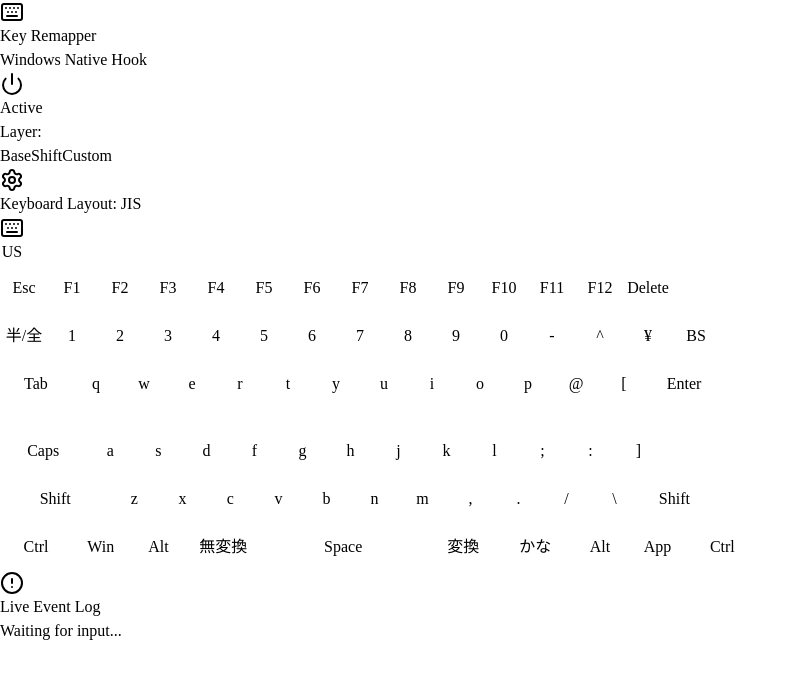
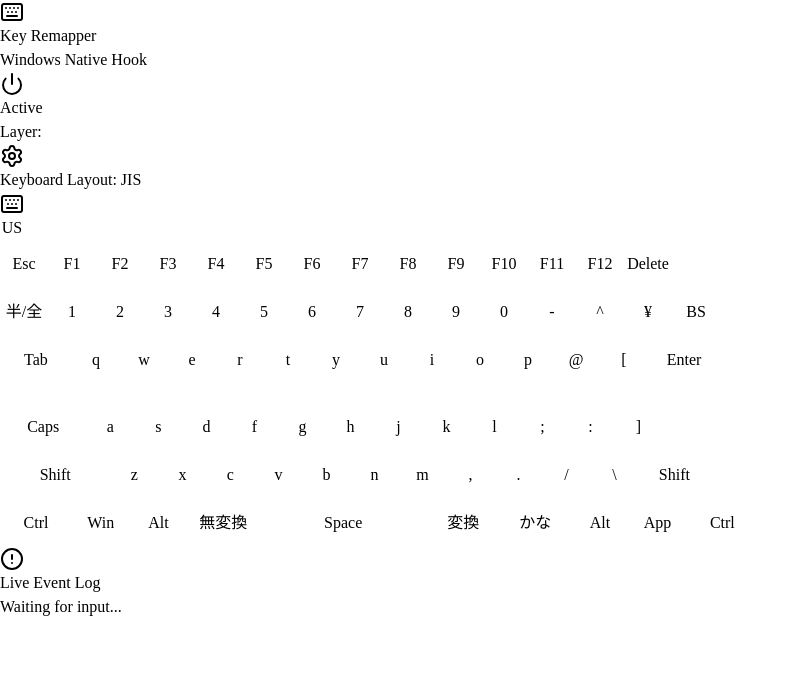
Before and after one commit to yossuli/my-key-remapper, a React (Vite) app in the folder src/renderer/: page / in a window 1280 px wide. Shown: the top 678 px of the page, without its empty margins (0-797 px from the left). Built offline with nearby package versions, Linux system fonts and the light colour scheme.

Commit message:
一旦動いてはいる

```diff
--- a/src/renderer/src/App.tsx
+++ b/src/renderer/src/App.tsx
@@ -8,7 +8,8 @@ import type {
 import { KeyEditorModal } from "./components/keyEditorModal";
 import { SimpleKeyboard } from "./components/simpleKeyboard";
 import { KEYBOARD_LAYOUT, SWITCH_LAYOUT_RULE } from "./constants";
-import type { LayerType, LayoutType } from "./types";
+import type { LayoutType } from "./types";
+import { applyIf } from "./utils/appryIf";
 
 interface LogEntry {
   id: string;
@@ -40,10 +41,10 @@ export default function App() {
   const [layers, setLayers] = useState<Layer[]>([]);
   const [editingKey, setEditingKey] = useState<number | null>(null);
   const [layout, setLayout] = useState<LayoutType>("JIS");
-  const [layerId, setLayerId] = useState<LayerType>("base");
+  const [layerId, setLayerId] = useState<Layer["id"]>("base");
 
   const keyboardLayout = useMemo(
-    () => KEYBOARD_LAYOUT[layerId][layout],
+    () => KEYBOARD_LAYOUT[layerId === "base" ? "base" : "custom"][layout],
     [layerId, layout]
   );
 
@@ -88,24 +89,20 @@ export default function App() {
     ipc?.send("add-mapping", { layerId, from, binding: { trigger, action } });
     // 楽観的更新（UIを先行更新）
     setLayers((prev) =>
-      prev.map((l) => {
-        if (l.name !== layerId) {
-          return l;
-        }
-        return {
+      prev.map(
+        applyIf(
+          (l) => l.name !== layerId,
+          (l) => ({
             ...l,
             bindings: {
               ...l.bindings,
-            [from]: [
-              {
-                type: "key",
-                trigger,
-                action,
+              [from]: l.bindings[from].filter(
+                ({ action: a }) => a.type !== action.type
+              ),
             },
-            ],
-          },
-        };
           })
+        )
+      )
     );
   };
 
@@ -113,18 +110,20 @@ export default function App() {
     const ipc = window.electron?.ipcRenderer;
     ipc?.send("remove-binding", { layerId, from, trigger });
     setLayers((prev) =>
-      prev.map((l) => {
-        if (l.id !== layerId) {
-          return l;
-        }
-        const existingBindings = l.bindings[from] || [];
-        const filtered = existingBindings.filter((b) => b.trigger !== trigger);
+      prev.map(
+        applyIf(
+          (l) => l.id !== layerId,
+          (l) => {
+            const filtered =
+              l.bindings[from]?.filter((b) => b.trigger !== trigger) ?? [];
             if (filtered.length === 0) {
               const { [from]: _, ...newBindings } = l.bindings;
               return { ...l, bindings: newBindings };
             }
             return { ...l, bindings: { ...l.bindings, [from]: filtered } };
-      })
+          }
+        )
+      )
     );
   };
 
@@ -161,18 +160,18 @@ export default function App() {
           <div className="flex items-center gap-2">
             <span className="text-muted-foreground text-sm">Layer:</span>
             <div className="flex gap-1 rounded-lg border bg-muted/30 p-1">
-              {(["base", "shift", "custom"] as const).map((l) => (
+              {layers.map(({ name }) => (
                 <button
                   className={`rounded-md px-3 py-1.5 font-medium text-sm transition-colors ${
-                    layerId === l
+                    layerId === name
                       ? "bg-primary text-primary-foreground shadow-sm"
                       : "text-muted-foreground hover:bg-muted hover:text-foreground"
                   }`}
-                  key={l}
-                  onClick={() => setLayerId(l)}
+                  key={name}
+                  onClick={() => setLayerId(name)}
                   type="button"
                 >
-                  {l.charAt(0).toUpperCase() + l.slice(1)}
+                  {name.charAt(0).toUpperCase() + name.slice(1)}
                 </button>
               ))}
             </div>
@@ -194,8 +193,8 @@ export default function App() {
           </div>
           <div className="overflow-x-auto pb-4">
             <SimpleKeyboard
+              bindings={layers.find((l) => l.id === layerId)?.bindings || {}}
               keyboardLayout={keyboardLayout}
-              bindings={layers.find((l) => l.id === layerId)?.bindings || {}}
               onKeyClick={(vk) => setEditingKey(vk)}
             />
           </div>
--- /dev/null
+++ b/src/renderer/src/components/atoms/KeyButton.tsx
@@ -0,0 +1,50 @@
+import { motion } from "framer-motion";
+import type { KeyBinding } from "../../../../shared/types/remapConfig";
+import { KEY_SIZE_REM } from "../../constants";
+import type { KeyDefinition } from "../../types";
+import { cn } from "../../utils/cn";
+import { getKeyLabel } from "../../utils/getKeyLabel";
+
+interface KeyButtonProps {
+  keyDef: KeyDefinition;
+  bindings?: KeyBinding[];
+  keyboardLayout: KeyDefinition[][];
+  onClick: (vk: number) => void;
+}
+
+export function KeyButton({
+  keyDef,
+  bindings,
+  keyboardLayout,
+  onClick,
+}: KeyButtonProps) {
+  const baseVk = Array.isArray(keyDef.vk) ? keyDef.vk[0] : keyDef.vk;
+  const tapAction = bindings?.find((b) => b.trigger === "tap")?.action;
+  const hasBinding = bindings && bindings.length > 0;
+
+  const displayLabel =
+    tapAction && "key" in tapAction
+      ? getKeyLabel(tapAction.key, keyboardLayout)
+      : keyDef.label;
+
+  return (
+    <motion.button
+      className={cn(
+        "flex items-center justify-center rounded-md border font-medium text-sm shadow-sm transition-colors",
+        hasBinding
+          ? "border-primary bg-primary text-primary-foreground"
+          : "border-border bg-background text-foreground hover:bg-muted"
+      )}
+      onClick={() => onClick(baseVk)}
+      style={{
+        width: `${(keyDef.width || 1) * KEY_SIZE_REM}rem`,
+        height: "3rem",
+      }}
+      type="button"
+      whileHover={{ scale: 1.05 }}
+      whileTap={{ scale: 0.95 }}
+    >
+      {displayLabel}
+    </motion.button>
+  );
+}
--- a/src/renderer/src/components/keyEditorModal.tsx
+++ b/src/renderer/src/components/keyEditorModal.tsx
@@ -100,7 +100,7 @@ export function KeyEditorModal({
       case "layerMomentary":
         action = { type: "layerMomentary", layerId: selectedLayerId };
         break;
-      case "none":
+      default:
         action = { type: "none" };
         break;
     }
--- a/src/renderer/src/components/simpleKeyboard.tsx
+++ b/src/renderer/src/components/simpleKeyboard.tsx
@@ -1,9 +1,6 @@
-import { motion } from "framer-motion";
-import { KEY_SIZE_REM } from "../constants";
+import type { Layer } from "../../../shared/types/remapConfig";
 import type { KeyDefinition } from "../types";
-import { cn } from "../utils/cn";
-import { getKeyLabel } from "../utils/getKeyLabel";
-import { Layer } from "../../../shared/types/remapConfig";
+import { KeyButton } from "./atoms/KeyButton";
 
 interface SimpleKeyboardProps {
   bindings: Layer["bindings"];
@@ -21,35 +18,16 @@ export function SimpleKeyboard({
       {keyboardLayout.map((row, rowIndex) => (
         // biome-ignore lint/suspicious/noArrayIndexKey: 順序が不変であるため
         <div className="flex justify-center gap-1.5" key={rowIndex}>
-          {row.map((key) => {
-            const baseVk = Array.isArray(key.vk) ? key.vk[0] : key.vk;
-            const remapped = bindings[baseVk];
-            const action = remapped?.find((b) => b.trigger === "tap")?.action;
+          {row.map((keyDef) => {
+            const baseVk = Array.isArray(keyDef.vk) ? keyDef.vk[0] : keyDef.vk;
             return (
-              <motion.button
-                className={cn(
-                  "flex items-center justify-center rounded-md border font-medium text-sm shadow-sm transition-colors",
-                  remapped
-                    ? "border-primary bg-primary text-primary-foreground"
-                    : "border-border bg-background text-foreground hover:bg-muted"
-                )}
-                key={key.id}
-                onClick={() => onKeyClick(baseVk)}
-                style={{
-                  width: `${(key.width || 1) * KEY_SIZE_REM}rem`,
-                  height: "3rem",
-                }}
-                type="button"
-                whileHover={{ scale: 1.05 }}
-                whileTap={{ scale: 0.95 }}
-              >
-                {action
-                  ? getKeyLabel(
-                      "key" in action ? action.key : baseVk,
-                      keyboardLayout
-                    )
-                  : key.label}
-              </motion.button>
+              <KeyButton
+                bindings={bindings[baseVk]}
+                key={keyDef.id}
+                keyboardLayout={keyboardLayout}
+                keyDef={keyDef}
+                onClick={onKeyClick}
+              />
             );
           })}
         </div>
--- a/src/renderer/src/constants/index.ts
+++ b/src/renderer/src/constants/index.ts
@@ -27,4 +27,5 @@ export const SWITCH_LAYOUT_RULE = {
 
 export const LAYER_TYPES = ["base", "custom"] as const satisfies LayerType[];
 
+// biome-ignore lint/performance/noBarrelFile: ここは許容
 export { VK } from "./vk";
--- /dev/null
+++ b/src/renderer/src/utils/appryIf.ts
@@ -0,0 +1,4 @@
+export const applyIf =
+  <T>(condition: (value: T) => boolean, apply: (value: T) => T) =>
+  (elm: T) =>
+    condition(elm) ? apply(elm) : elm;
--- /dev/null
+++ b/src/renderer/src/utils/define.ts
@@ -0,0 +1,2 @@
+export const define = <T>(value: T | null | undefined) =>
+  value !== null && value !== undefined;
```
Also changed, not shown: src/renderer/src/components/controle/Mapped.tsx (added, +7 -0 lines), src/renderer/src/components/controle/Switch.tsx (added, +38 -0 lines), src/renderer/src/components/controle/Ternary.tsx (added, +15 -0 lines), src/renderer/src/components/controle/index.tsx (added, +15 -0 lines). Lines whose indentation alone changed are shown as unchanged.
